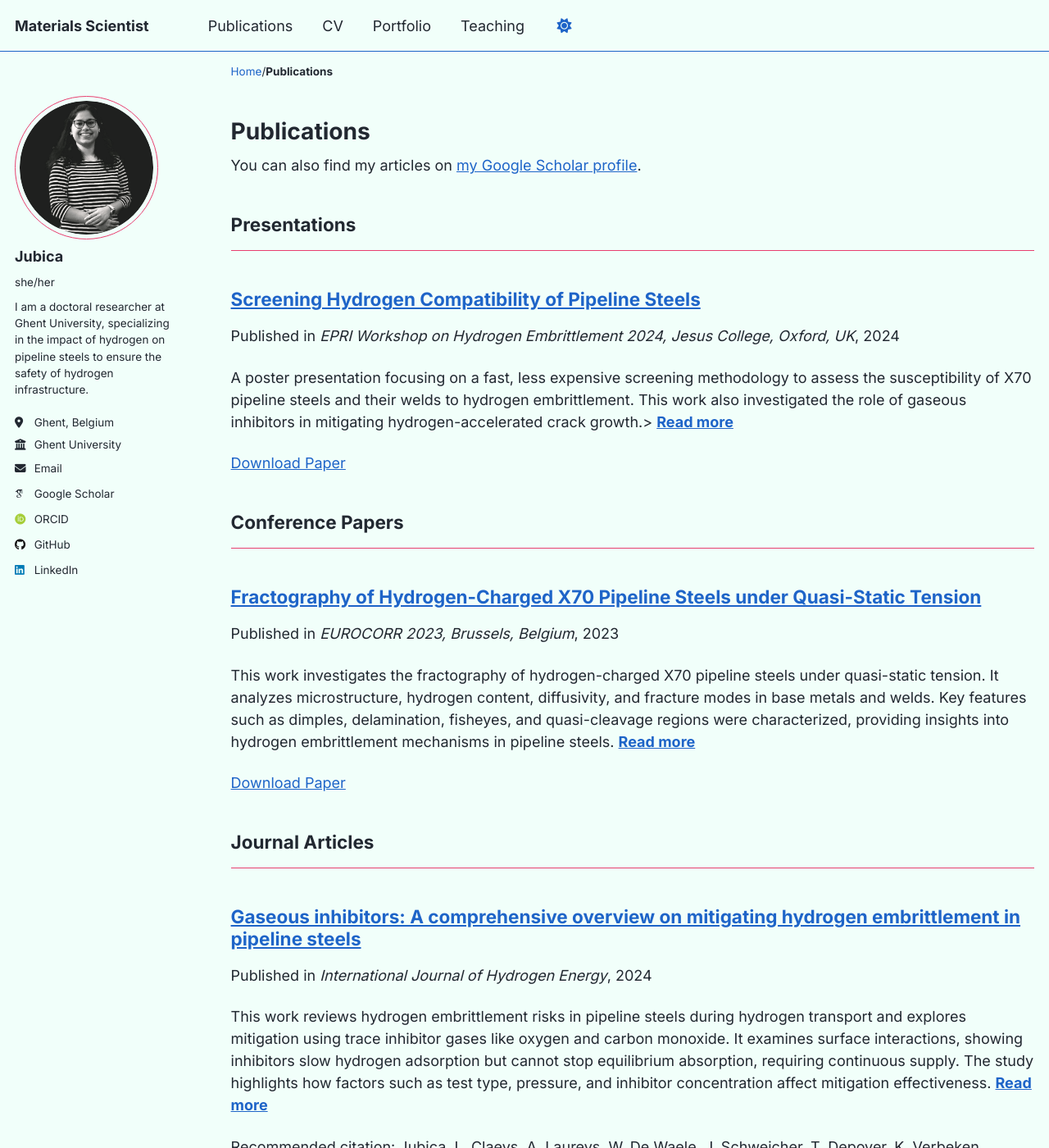
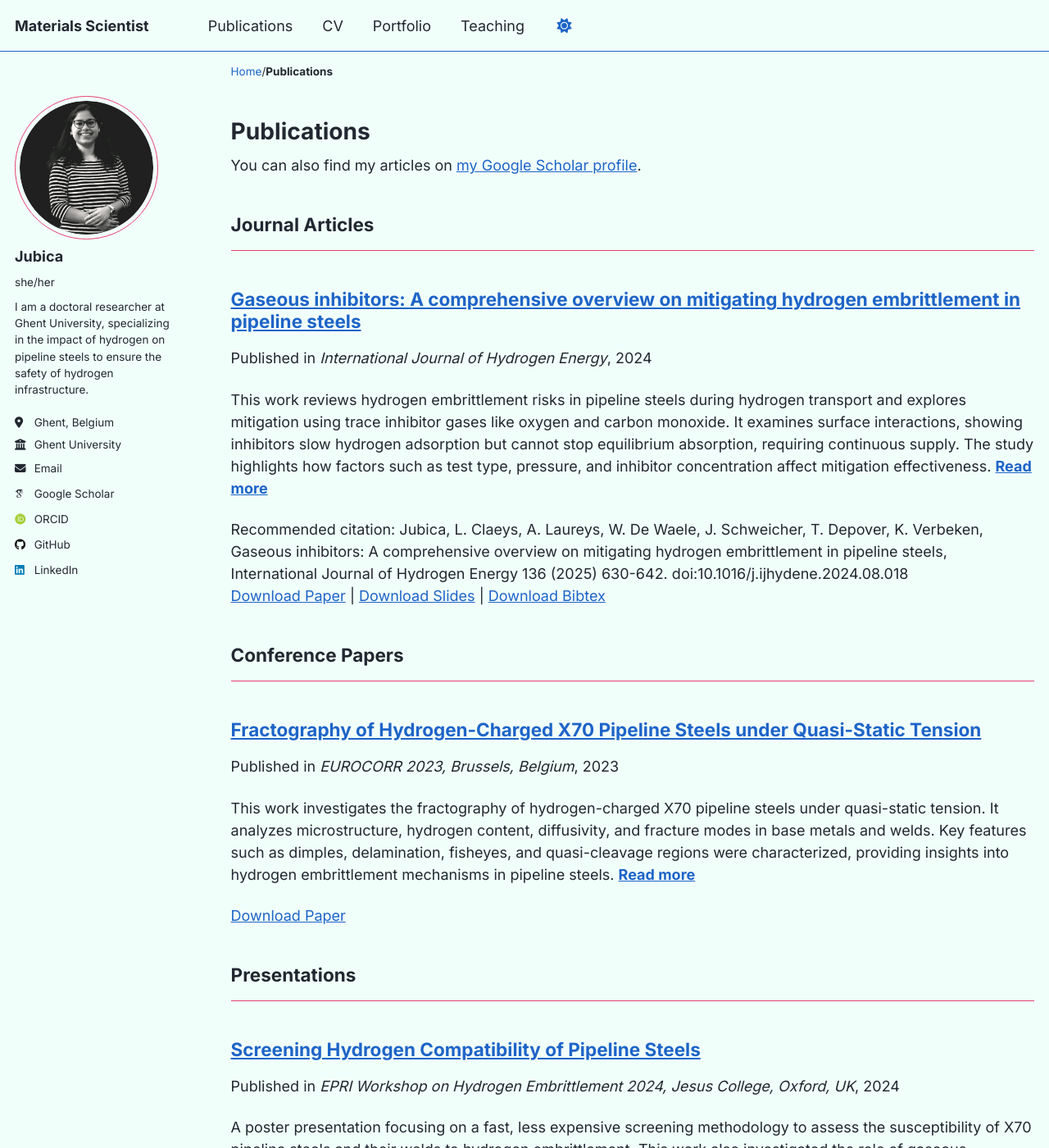
Before and after one commit to jubica/jubica.github.io, a Jekyll site: the page built from _pages/publications.html, in a window 1280 px wide and 1400 px high. Shown: the whole window at 82% size. Built offline with Jekyll 4.4.1, drawn with Linux system fonts in a browser that asks for light colours; some web fonts are replaced; a script that is not in the unit is left out; some of the changed text lies outside the part shown.

Commit message:
change order

```diff
--- a/_config.yml
+++ b/_config.yml
@@ -78,12 +78,12 @@
 
 # Publication Category - The following the list of publication categories and their headings
 publication_category:
+  manuscripts:
+    title: 'Journal Articles'
+  conferences:
+    title: 'Conference Papers'
   presentations:
     title: 'Presentations'
-  conferences:
-    title: 'Conference Papers'
-  manuscripts:
-    title: 'Journal Articles'
   books:
     title: 'Books'
 
```
